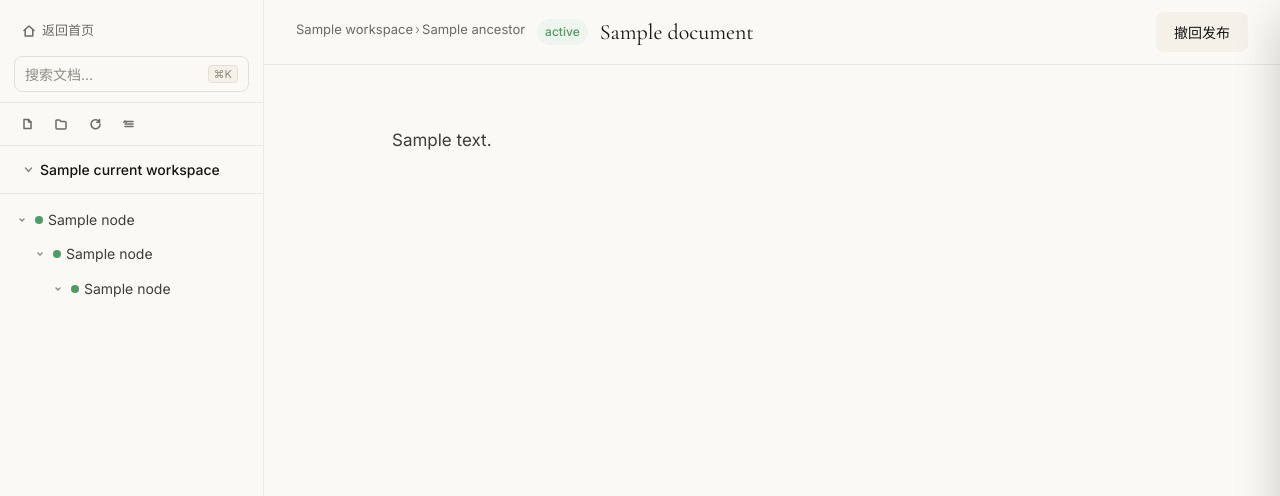
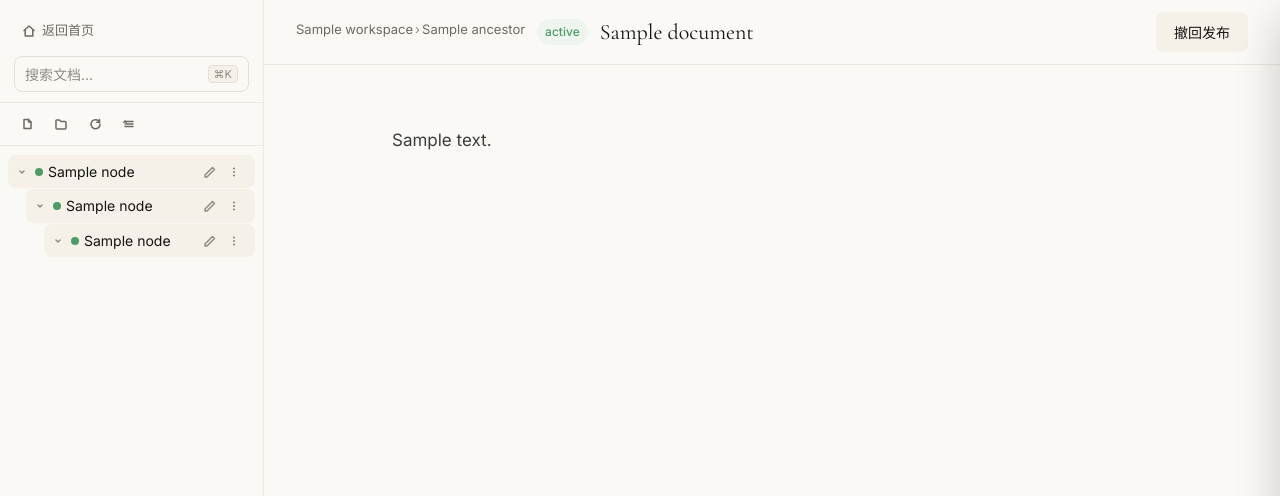
Before and after one commit to Maybe404/wiki, a Django app: template templates/admin_ui/doc_detail.html in a window 1280 px wide. Shown: the top 496 px of the page. Run offline with Django 5.2, Linux system fonts and the light colour scheme; the template is opened without the code that fills it: most values are stand-ins (such as "Sample title", 1, 10 or a date in 2020).

Commit message:
feat: 优化文档树渲染，支持工作空间作为顶层节点，更新样式和功能

```diff
--- a/apps/documents/templatetags/doc_tree.py
+++ b/apps/documents/templatetags/doc_tree.py
@@ -37,50 +37,38 @@ _ICON_FOLDER = (
 )
 
 
-def _render_synthetic_node(item: dict) -> str:
-    kind = item.get("kind")
-    children: list = item.get("children", [])
-
-    if kind == "all_workspaces":
-        node_id = "all-workspaces"
-        title = "全部空间"
-        url = "/admin/"
-        node_type = "space-root"
-        row_class = "tree-node-row tree-node-row--folder tree-node-row--synthetic"
-        extra_class = " tree-node--space-root"
-    elif kind == "workspace":
-        workspace = item["workspace"]
-        node_id = f"workspace-{escape(str(workspace.pk))}"
-        title = escape(workspace.name)
-        url = f"/w/{escape(workspace.slug)}/"
-        node_type = "workspace"
-        row_class = "tree-node-row tree-node-row--folder tree-node-row--workspace"
-        extra_class = " tree-node--workspace"
-    else:
+def _render_synthetic_node(item: dict, active_id: str = "") -> str:
+    """Render a workspace as a top-level tree node holding its folders and documents."""
+    if item.get("kind") != "workspace":
         return ""
 
-    inner = "".join(
-        _render_synthetic_node(child) if child.get("kind") else _render_node(child)
-        for child in children
-    )
+    workspace = item["workspace"]
+    children: list = item.get("children", [])
+    node_id = f"workspace-{escape(str(workspace.pk))}"
+    ws_id = escape(str(workspace.pk))
+    title = escape(workspace.name)
+    url = f"/w/{escape(workspace.slug)}/"
     active_class = " is-active" if item.get("is_active") else ""
 
+    inner = "".join(_render_node(child, active_id) for child in children)
+
     return (
-        f'<li class="tree-node tree-node--folder{extra_class}" data-id="{node_id}"'
-        f' data-node-type="{node_type}" data-node-title="{title}">'
-        f'<div class="{row_class}{active_class}" tabindex="0" role="treeitem"'
-        f' aria-label="{title}" data-node-type="{node_type}" data-node-id="{node_id}"'
-        f' data-node-title="{title}" data-doc-url="{url}">'
+        f'<li class="tree-node tree-node--folder tree-node--workspace" data-id="{node_id}"'
+        f' data-node-type="workspace" data-node-title="{title}">'
+        f'<div class="tree-node-row tree-node-row--folder tree-node-row--workspace{active_class}"'
+        f' tabindex="0" role="treeitem" aria-label="{title}" data-node-type="workspace"'
+        f' data-node-id="{node_id}" data-node-title="{title}" data-doc-url="{url}">'
         f'<button type="button" class="tree-toggle" aria-label="展开/收起">{_ICON_CHEVRON}</button>'
         f'<span class="folder-mark" aria-hidden="true">{_ICON_FOLDER}</span>'
         f'<span class="node-title">{title}</span>'
         f"</div>"
-        f'<ul class="tree-children">{inner}</ul>'
+        f'<ul class="tree-children sortable-list" data-parent-id=""'
+        f' data-workspace-id="{ws_id}">{inner}</ul>'
         f"</li>"
     )
 
 
-def _render_node(item: dict) -> str:
+def _render_node(item: dict, active_id: str = "") -> str:
     node = item["node"]
     children: list = item.get("children", [])
     node_id = escape(str(node.pk))
@@ -101,12 +89,18 @@ def _render_node(item: dict) -> str:
 
     children_html = ""
     if is_folder or children:
-        inner = "".join(_render_node(c) for c in children)
+        inner = "".join(_render_node(c, active_id) for c in children)
+        ws_attr = (
+            f' data-workspace-id="{escape(str(node.workspace_id))}"' if node.workspace_id else ""
+        )
         children_html = (
-            f'<ul class="tree-children sortable-list" data-parent-id="{node_id}">{inner}</ul>'
+            f'<ul class="tree-children sortable-list" data-parent-id="{node_id}"'
+            f"{ws_attr}>{inner}</ul>"
         )
 
     row_class = "tree-node-row tree-node-row--folder" if is_folder else "tree-node-row"
+    if not is_folder and active_id and node_id == active_id:
+        row_class += " is-active"
     doc_url_attr = "" if is_folder else f' data-doc-url="/admin/doc/{node_id}/"'
     leading = (
         f'<span class="folder-mark" aria-hidden="true">{_ICON_FOLDER}</span>'
@@ -147,16 +141,17 @@ def _render_node(item: dict) -> str:
 
 
 @register.simple_tag
-def render_admin_tree(tree_data: list) -> str:
-    """渲染文档目录树为嵌套 HTML。接收 build_nested_tree() 的返回值。"""
+def render_admin_tree(tree_data: list, active_id: str = "") -> str:
+    """渲染文档目录树为嵌套 HTML。顶层是各工作空间节点，工作空间不可拖拽排序。
+
+    active_id 为当前正在查看的文档主键，命中的节点会标记为 is-active。
+    """
+    active = str(active_id) if active_id else ""
     inner = "".join(
-        _render_synthetic_node(item) if item.get("kind") else _render_node(item)
+        _render_synthetic_node(item, active) if item.get("kind") else _render_node(item, active)
         for item in tree_data
     )
-    root_class = (
-        "tree-root" if any(item.get("kind") for item in tree_data) else "tree-root sortable-list"
-    )
-    return mark_safe(f'<ul class="{root_class}" data-parent-id="">{inner}</ul>')
+    return mark_safe(f'<ul class="tree-root" data-parent-id="">{inner}</ul>')
 
 
 # ---------- 公开端目录树（只读，无操作按钮，无状态点）----------
--- a/docsite/settings/base.py
+++ b/docsite/settings/base.py
@@ -54,7 +54,6 @@ TEMPLATES = [
                 "django.contrib.auth.context_processors.auth",
                 "django.contrib.messages.context_processors.messages",
                 "apps.documents.utils.folder_options_for_user",
-                "apps.workspaces.context.sidebar_workspaces",
             ],
         },
     },
--- a/static/css/admin.css
+++ b/static/css/admin.css
@@ -164,14 +164,9 @@
   color: var(--color-ink);
 }
 
-.tree-node-row--synthetic .node-title,
 .tree-node-row--workspace .node-title {
   color: var(--color-ink);
   font-weight: 500;
-}
-
-.tree-node--space-root > .tree-children {
-  padding-left: 12px;
 }
 
 .tree-node--workspace > .tree-children {
@@ -2550,81 +2545,6 @@ details[open] .preview-chevron { transform: rotate(180deg); }
 
 .admin-table tbody tr:last-child td { border-bottom: none; }
 
-/* ===== Sidebar workspace switcher ===== */
-.sidebar-workspace {
-  padding: 8px 14px;
-  border-bottom: 1px solid var(--color-hairline-soft);
-  position: relative;
-}
-
-.sidebar-workspace-btn {
-  display: flex;
-  align-items: center;
-  gap: 6px;
-  width: 100%;
-  padding: 6px 8px;
-  background: none;
-  border: 1px solid transparent;
-  border-radius: var(--rounded-md);
-  cursor: pointer;
-  text-align: left;
-  transition: background 120ms, border-color 120ms;
-}
-.sidebar-workspace-btn:hover {
-  background: var(--color-surface-soft);
-  border-color: var(--color-hairline);
-}
-
-.sidebar-workspace-chevron {
-  flex-shrink: 0;
-  color: var(--color-ink-subtle);
-  transition: transform 200ms cubic-bezier(0.22, 1, 0.36, 1);
-}
-.sidebar-workspace-chevron.is-open { transform: rotate(180deg); }
-
-.sidebar-workspace-name {
-  font-size: var(--text-body-sm);
-  color: var(--color-ink);
-  font-weight: 500;
-  overflow: hidden;
-  text-overflow: ellipsis;
-  white-space: nowrap;
-  flex: 1;
-  min-width: 0;
-}
-
-.sidebar-workspace-menu {
-  position: absolute;
-  top: calc(100% - 4px);
-  left: 14px;
-  right: 14px;
-  z-index: 30;
-  background: var(--color-surface-raised);
-  border: 1px solid var(--color-hairline);
-  border-radius: var(--rounded-md);
-  box-shadow: var(--shadow-popover);
-  padding: 4px;
-  max-height: 280px;
-  overflow-y: auto;
-}
-
-.sidebar-workspace-item {
-  display: block;
-  padding: 7px 10px;
-  font-size: var(--text-body-sm);
-  color: var(--color-ink-body);
-  text-decoration: none;
-  border-radius: var(--rounded-sm);
-  white-space: nowrap;
-  overflow: hidden;
-  text-overflow: ellipsis;
-}
-.sidebar-workspace-item:hover { background: var(--color-surface-soft); }
-.sidebar-workspace-item.is-active {
-  background: var(--color-link-hover-fill);
-  color: var(--color-primary);
-}
-
 /* ===== Sidebar footer (user + actions) ===== */
 .sidebar-footer {
   flex-shrink: 0;
@@ -2662,11 +2582,11 @@ details[open] .preview-chevron { transform: rotate(180deg); }
   color: var(--color-ink);
 }
 
-/* 空文件夹也能作为拖放目标 */
-.tree-node--folder > .tree-children {
+/* 拖拽进行时，空文件夹/空工作空间才撑出可拖放区，平时不留空隙 */
+body.tree-dragging .tree-node--folder > .tree-children {
   min-height: 8px;
 }
-.tree-node--folder > .tree-children:empty {
+body.tree-dragging .tree-node--folder > .tree-children:empty {
   min-height: 14px;
 }
 
--- a/templates/admin_ui/base_admin.html
+++ b/templates/admin_ui/base_admin.html
@@ -124,7 +124,7 @@
   {% block extra_head %}{% endblock %}
 </head>
 
-<body x-data="adminApp()" x-init="init()">
+<body x-data="adminApp()">
 
   <!-- Mobile topbar -->
   <header class="admin-topbar">
@@ -220,33 +220,6 @@
               <path class="sidebar-tool-fold-mark" d="M1.8 5.2l1.2-1.2 1.2 1.2"/>
             </svg>
           </button>
-        </div>
-      </div>
-
-      <!-- Workspace switcher -->
-      <div class="sidebar-workspace" x-data="{ wsOpen: false }">
-        <button type="button" class="sidebar-workspace-btn" @click="wsOpen = !wsOpen"
-                :aria-expanded="wsOpen" title="切换工作空间">
-          <svg class="sidebar-workspace-chevron" :class="{'is-open': wsOpen}"
-               width="11" height="11" viewBox="0 0 11 11" fill="none" stroke="currentColor"
-               stroke-width="1.5" stroke-linecap="round" stroke-linejoin="round" aria-hidden="true">
-            <polyline points="2.5 4 5.5 7.5 8.5 4"/>
-          </svg>
-          <span class="sidebar-workspace-name">
-            {% if current_workspace %}{{ current_workspace.name }}{% else %}全部空间{% endif %}
-          </span>
-        </button>
-        <div class="sidebar-workspace-menu" x-show="wsOpen" @click.outside="wsOpen = false"
-             x-transition style="display:none;">
-          <a href="{% url 'admin_dashboard' %}" class="sidebar-workspace-item{% if not current_workspace %} is-active{% endif %}">
-            <span>全部空间</span>
-          </a>
-          {% for ws in sidebar_workspaces %}
-            <a href="{% url 'workspace_home' ws.slug %}"
-               class="sidebar-workspace-item{% if current_workspace and current_workspace.slug == ws.slug %} is-active{% endif %}">
-              <span>{{ ws.name }}</span>
-            </a>
-          {% endfor %}
         </div>
       </div>
 
@@ -707,6 +680,7 @@
             const hasChildren = node.querySelector(':scope > .tree-children');
             if (hasChildren) node.classList.toggle('tree-node--collapsed', this.treeFolded);
           });
+          saveCollapsedTreeIds();
         },
 
         init() {
@@ -735,8 +709,11 @@
             }
           });
 
-          // 初始化 SortableJS
-          this.$nextTick(() => initSortable());
+          // 初始化 SortableJS + 恢复目录树展开状态
+          this.$nextTick(() => {
+            initSortable();
+            applyTreeState();
+          });
 
           // 编辑按钮直接进入文档详情
           document.addEventListener('click', (e) => {
@@ -765,7 +742,10 @@
             const btn = e.target.closest('.tree-toggle');
             if (!btn) return;
             const li = btn.closest('.tree-node');
-            if (li) li.classList.toggle('tree-node--collapsed');
+            if (li) {
+              li.classList.toggle('tree-node--collapsed');
+              saveCollapsedTreeIds();
+            }
           });
 
           // 选中节点 — 设置 is-active + 导航到文档或空间页
@@ -775,14 +755,17 @@
               return;
             }
             this.selectTreeRow(row);
-            if (row.dataset.nodeType === 'workspace' || row.dataset.nodeType === 'space-root') {
+            if (row.dataset.nodeType === 'workspace') {
               const url = row.dataset.docUrl;
               if (url) window.location.href = url;
               return;
             }
             if (row.dataset.nodeType === 'folder') {
               const li = row.closest('.tree-node');
-              if (li) li.classList.toggle('tree-node--collapsed');
+              if (li) {
+                li.classList.toggle('tree-node--collapsed');
+                saveCollapsedTreeIds();
+              }
               return;
             }
             const url = row.dataset.docUrl;
@@ -908,18 +891,65 @@
       return match ? match[1] : '';
     }
 
+    // ── 目录树展开状态持久化（跨页面导航保留）───────────────────
+    const TREE_COLLAPSE_KEY = 'atlas-tree-collapsed';
+
+    function saveCollapsedTreeIds() {
+      const ids = Array.from(document.querySelectorAll('.tree-node--collapsed'))
+        .map((n) => n.dataset.id)
+        .filter(Boolean);
+      try {
+        localStorage.setItem(TREE_COLLAPSE_KEY, JSON.stringify(ids));
+      } catch (e) { /* localStorage 不可用时静默降级 */ }
+    }
+
+    function applyTreeState() {
+      let collapsed;
+      try {
+        collapsed = new Set(JSON.parse(localStorage.getItem(TREE_COLLAPSE_KEY) || '[]'));
+      } catch (e) {
+        collapsed = new Set();
+      }
+      document.querySelectorAll('.tree-node').forEach((node) => {
+        if (node.dataset.id && collapsed.has(node.dataset.id)) {
+          node.classList.add('tree-node--collapsed');
+        }
+      });
+      // 当前文档的祖先目录强制展开，保证定位可见
+      const active = document.querySelector(
+        '.tree-node-row.is-active[data-node-type="document"]'
+      );
+      if (!active) return;
+      let li = active.closest('.tree-node');
+      let parent = li ? li.parentElement.closest('.tree-node') : null;
+      while (parent) {
+        parent.classList.remove('tree-node--collapsed');
+        parent = parent.parentElement.closest('.tree-node');
+      }
+      active.scrollIntoView({ block: 'center' });
+    }
+
     function initSortable() {
       const lists = document.querySelectorAll('.sortable-list');
       lists.forEach((list) => {
         const reducedMotion = window.matchMedia('(prefers-reduced-motion: reduce)').matches;
+        // 每个工作空间用独立 group，限制只能在同一空间内拖拽
+        const wsId = list.dataset.workspaceId || 'root';
         Sortable.create(list, {
-          group: 'atlas-tree',
+          group: 'atlas-tree-' + wsId,
           animation: reducedMotion ? 0 : 150,
+          // 小三角与行内操作按钮不触发拖拽，保证点击可正常收起/展开
+          filter: '.tree-toggle, .node-action',
+          preventOnFilter: false,
           ghostClass: 'tree-ghost',
           dragClass: 'sortable-drag',
           fallbackOnBody: true,
           swapThreshold: 0.65,
+          onStart() {
+            document.body.classList.add('tree-dragging');
+          },
           onEnd(evt) {
+            document.body.classList.remove('tree-dragging');
             const nodeId = evt.item.dataset.id;
             if (!nodeId) return;
 
--- a/templates/admin_ui/doc_detail.html
+++ b/templates/admin_ui/doc_detail.html
@@ -5,7 +5,7 @@
 
 {% block sidebar_tree %}
 {% csrf_token %}
-{% render_admin_tree tree_data %}
+{% render_admin_tree tree_data document.pk %}
 {% endblock %}
 
 {% block main_content %}
```
Also changed, not shown: apps/documents/utils.py (+2 -8 lines), apps/workspaces/context.py (deleted, +0 -19 lines).
